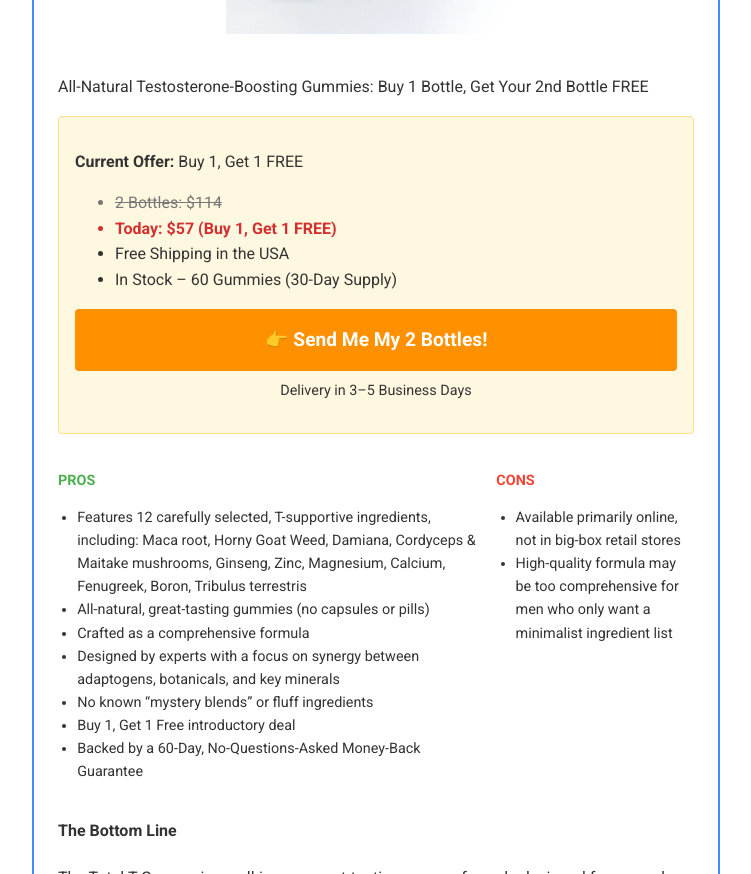
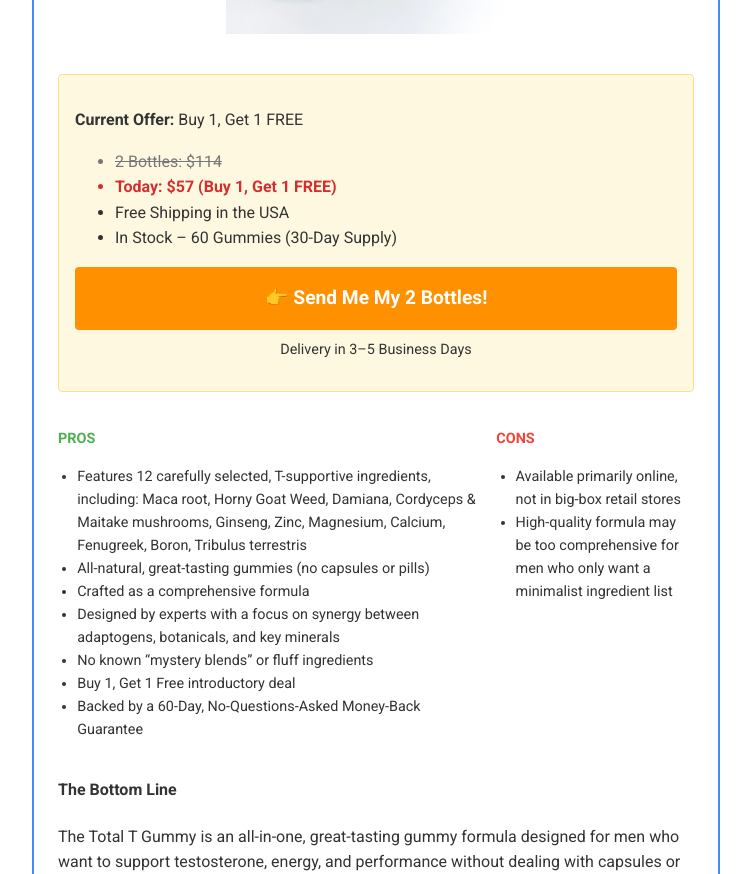
Before and after one commit to mnolte1400/gummytop5, a plain HTML site: page index.html in a window 1280 px wide. Shown: the part 6362-7236 px from the top of the page, without its empty margins (98-849 px from the left). Drawn offline with Linux system fonts and the light colour scheme.

Commit message:
Remove promo line under product image

```diff
--- a/index.html
+++ b/index.html
@@ -302,8 +302,6 @@
                                 <img src="images/Total T Gummy.png" alt="Total T Gummy">
                             </div>
                             <div class="product-info-col">
-                                <p class="promo-line">All-Natural Testosterone-Boosting Gummies: Buy 1 Bottle, Get Your
-                                    2nd Bottle FREE</p>
                                 <div class="deal-box">
                                     <p><strong>Current Offer:</strong> Buy 1, Get 1 FREE</p>
                                     <ul>
```
